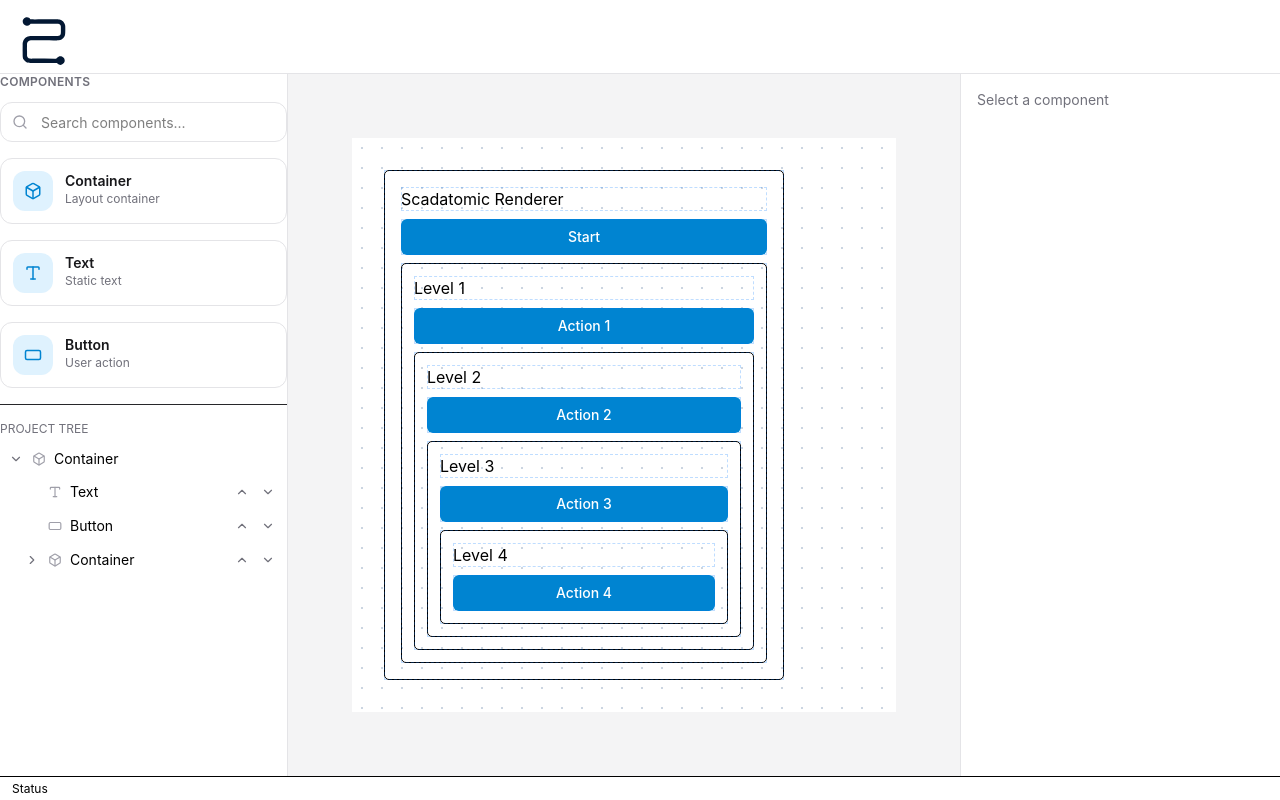
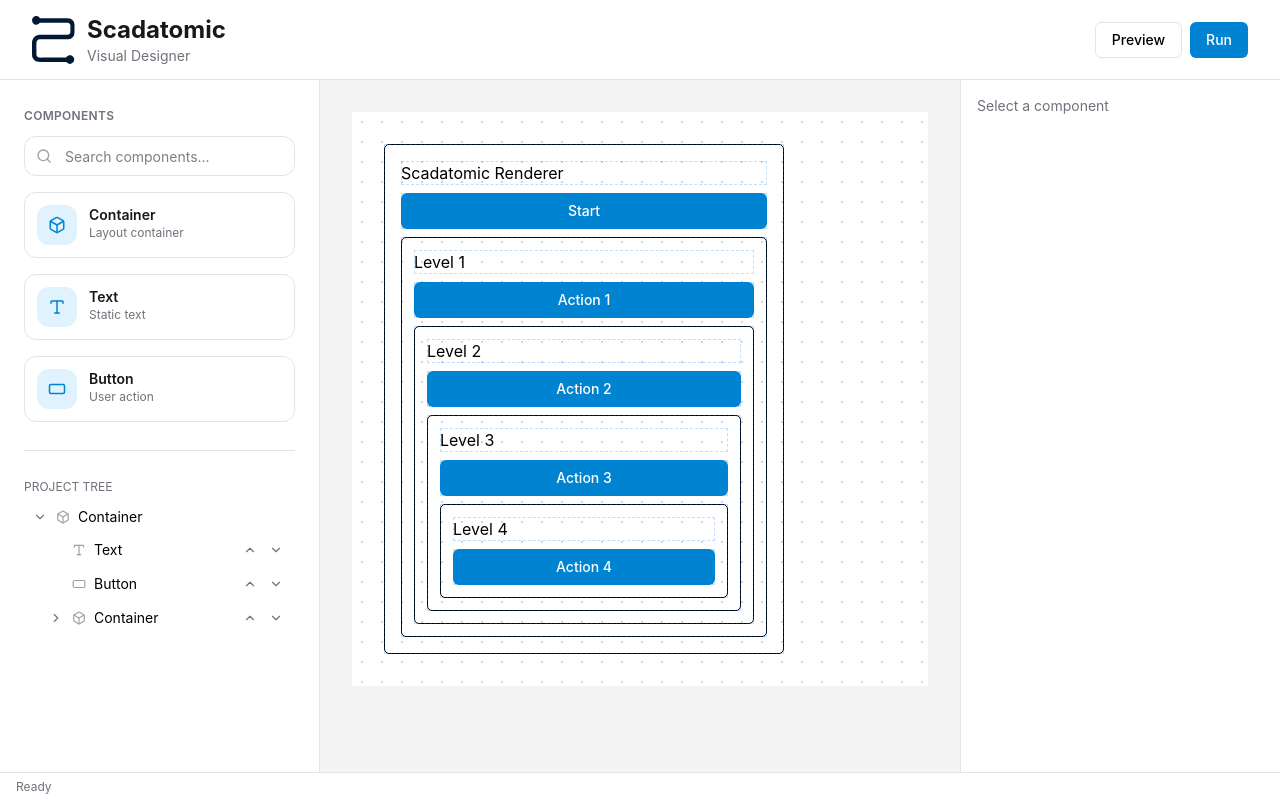
Before and after one commit to emzet92/scadatomic-editor-v4, a React (Vite) app: page / in a window 1280 px wide. Built offline with nearby package versions, Linux system fonts and the light colour scheme.

Commit message:
added logo and layout cosmetics

```diff
--- a/src/uiframework/EditorLayout.tsx
+++ b/src/uiframework/EditorLayout.tsx
@@ -2,66 +2,189 @@
 
 export function Toolbar() {
   return (
+    <header
+      className="
+        h-20
+        shrink-0
+
+        px-8
+
+        flex
+        items-center
+        justify-between
+
+        bg-white
+        border-b
+        border-zinc-200
+      "
+    >
+      {/* BRAND */}
+
       <div
         className="
-        h-24
-        px-4
           flex
           items-center
-        border-b
-        border-zinc-200
-        bg-white
+          gap-3
         "
       >
         <img
           src="/logo.svg"
           alt="Scadatomic"
-        className="h-14 w-auto"
+          className="
+            h-12
+            w-auto
+            shrink-0
+          "
         />
+
+        <div className="leading-tight">
+          <div
+            className="
+              text-2xl
+              font-bold
+              text-zinc-900
+            "
+          >
+            Scadatomic
           </div>
+
+          <div
+            className="
+              text-sm
+              text-zinc-500
+            "
+          >
+            Visual Designer
+          </div>
+        </div>
+      </div>
+
+      {/* ACTIONS */}
+
+      <div
+        className="
+          flex
+          items-center
+          gap-2
+        "
+      >
+        <button
+          className="
+            h-9
+            px-4
+
+            rounded-md
+
+            border
+            border-zinc-200
+
+            bg-white
+
+            text-sm
+            font-medium
+
+            hover:bg-zinc-50
+          "
+        >
+          Preview
+        </button>
+
+        <button
+          className="
+            h-9
+            px-4
+
+            rounded-md
+
+            bg-sky-600
+            text-white
+
+            text-sm
+            font-medium
+
+            hover:bg-sky-500
+          "
+        >
+          Run
+        </button>
+      </div>
+    </header>
   );
 }
 
 export function LeftSidebar({
   children,
 }: React.PropsWithChildren) {
-  return <div className="
-    w-72
+  return (
+    <aside
+      className="
+        w-80
+        shrink-0
         bg-white
         border-r
         border-zinc-200
-    flex
-    flex-col
-    overflow-auto">{children}</div>;
+        overflow-auto
+      "
+    >
+      <div className="px-6 py-7 space-y-7">
+        {children}
+      </div>
+    </aside>
+  );
 }
 
 export function Canvas({
   children,
 }: React.PropsWithChildren) {
-  return <div className="
+  return (
+    <main
+      className="
         flex-1
         overflow-auto
         relative
         bg-zinc-100
-    p-8">{children}</div>;
+      "
+    >
+      {children}
+    </main>
+  );
 }
-
 export function RightSidebar({
   children,
 }: React.PropsWithChildren) {
-  const className = `
+  return (
+    <aside
+      className="
         w-80
+        shrink-0
         bg-white
         border-l
         border-zinc-200
-    flex
-    flex-col
         overflow-auto
-`;
-
-  return <div className={className}>{children}</div>;
+      "
+    >
+      {children}
+    </aside>
+  );
 }
 
 export function StatusBar() {
-  return <div className="h-6 border-t px-3 flex items-center text-xs shrink-0">Status</div>;
+  return (
+    <div
+      className="
+        h-7
+        shrink-0
+        px-4
+        flex
+        items-center
+        border-t
+        border-zinc-200
+        bg-white
+        text-xs
+        text-zinc-500
+      "
+    >
+      Ready
+    </div>
+  );
 }
--- a/src/uiframework/EditorPage.tsx
+++ b/src/uiframework/EditorPage.tsx
@@ -258,7 +258,7 @@ export function EditorPage() {
             <div className="flex-1 flex">
                 <LeftSidebar>
                     <ComponentPalette />
-                    <div className="my-4 border-t border-zinc-800" />
+                    <div className="border-t border-zinc-200" />
                     <TreeView />
                 </LeftSidebar>
 
```
Also changed, not shown: logo.svg. Lines whose indentation alone changed are shown as unchanged.
